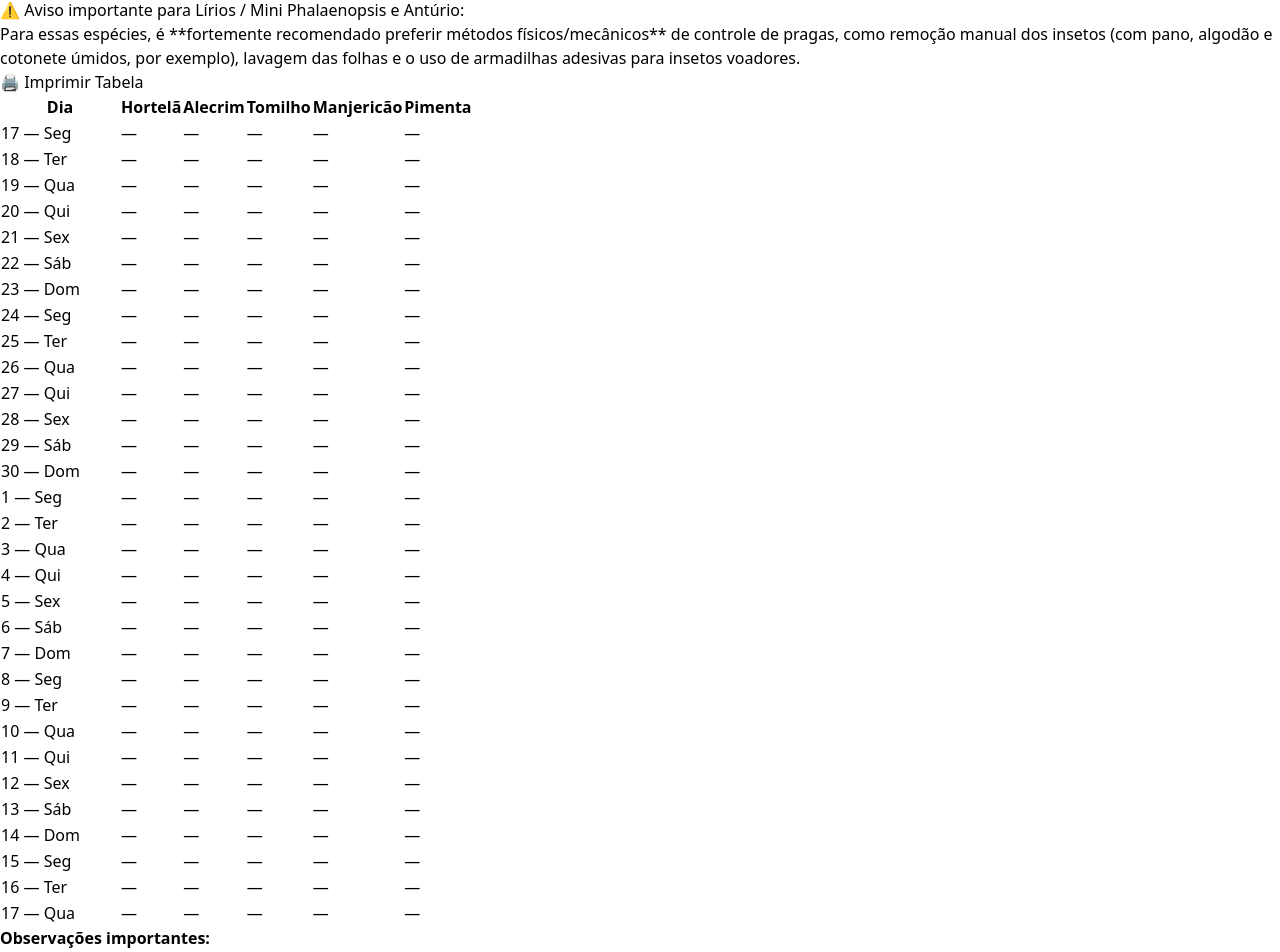
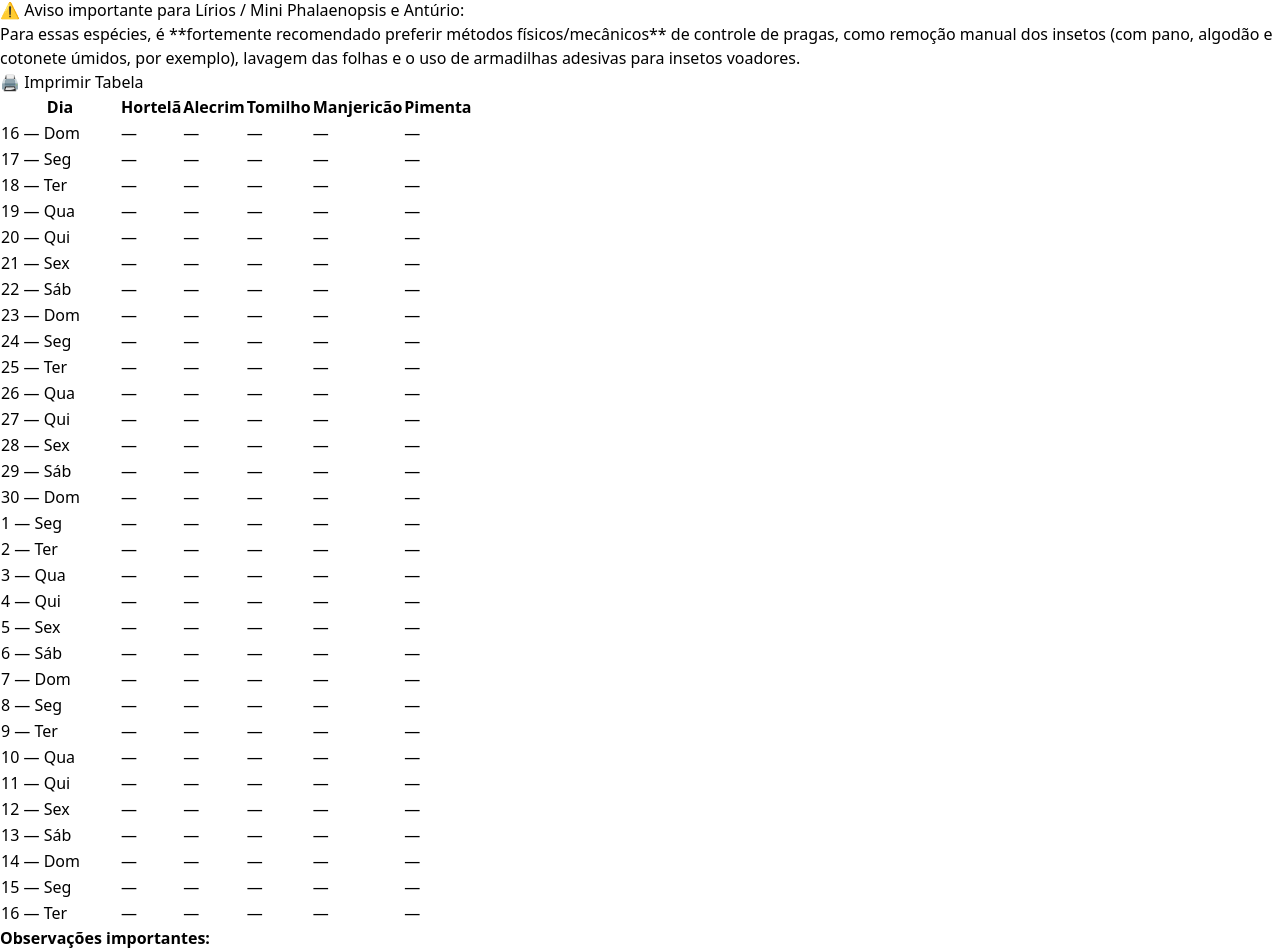
Before and after one commit to arquivosdovic/calendario-fitossanitario, a React (Vite) app: page / in a window 1280 px wide. Shown: the part 412-1364 px from the top of the page. Built offline with nearby package versions, Linux system fonts and the light colour scheme.

Commit message:
Update App.jsx

```diff
--- a/src/App.jsx
+++ b/src/App.jsx
@@ -1,6 +1,5 @@
 import React, { useState, useMemo } from 'react';
 import { DateTime } from 'luxon';
-
 
 const TARGET_TIMEZONE = 'America/Sao_Paulo';
 
@@ -9,7 +8,9 @@ const parseLocalDate = (str) => {
   // 2. Define o fuso horário de origem como 'local' (GMT-3)
   // 3. Define o horário para 'startOf("day")' para garantir 00:00:00
 
-  return DateTime.fromISO(str, { zone: TARGET_TIMEZONE }).startOf('day').toJSDate();
+  return DateTime.fromISO(str, { zone: TARGET_TIMEZONE })
+    .startOf('day')
+    .toJSDate();
 };
 
 // Calendário Fitossanitário - componente React (single-file)
@@ -260,10 +261,12 @@ function isDisease(pest) {
 }
 
 function generateSchedule({ startDate, endDate, selections }) {
+  // OBS: Assume que startDate e endDate são agora objetos Luxon DateTime.
   const calendar = {};
   const perPlantNeeded = {};
+  const scheduleByPlant = {};
 
-  // Calcula produtos necessários por planta (mesma lógica que você já tem)
+  // --- 1. Calcula produtos necessários por planta ---
   for (const plant of Object.keys(selections)) {
     const pests = selections[plant].pests || [];
     const needed = new Set();
@@ -279,19 +282,32 @@ function generateSchedule({ startDate, endDate, selections }) {
     perPlantNeeded[plant] = Array.from(needed);
   }
 
-  // Gera calendário por planta/dia
-  const scheduleByPlant = {};
-  // 1. Calcula a diferença em milissegundos
-  const diffTime = endDate.getTime() - startDate.getTime();
-  // 2. Converte para dias (1 dia = 86,400,000 ms)
-  const diffDays = Math.ceil(diffTime / (1000 * 60 * 60 * 24));
-  // 3. Adiciona 1 para INCLUIR o dia final na contagem
-  const totalDays = diffDays + 1;
+  // --- 2. CÁLCULO DE DIAS E INICIALIZAÇÃO DO CALENDÁRIO (LUXON SAFE) ---
+
+  // Calcula a diferença de dias usando Luxon (seguro para fuso)
+  // O +1 garante que o dia final (endDate) seja incluído.
+  const totalDays = Math.ceil(endDate.diff(startDate, 'days').days) + 1;
+
+  // Loop para INICIALIZAR o objeto 'calendar' e definir as chaves.
+  for (let i = 0; i < totalDays; i++) {
+    // Luxon adiciona dias de forma segura, mantendo o fuso correto.
+    const currentLuxon = startDate.plus({ days: i });
+
+    // dayKey extraído com formato ISO 'YYYY-MM-DD', garantindo o dia correto.
+    const dayKey = currentLuxon.toISODate();
+
+    calendar[dayKey] = {};
+    for (const p of PLANTS) calendar[dayKey][p] = [];
+  }
+
+  // -------------------------------------------------------------
+
+  // --- 3. LÓGICA DE AGENDAMENTO (CÁLCULO DOS DIAS DE APLICAÇÃO) ---
 
   for (const plant of Object.keys(selections)) {
     const needed = perPlantNeeded[plant];
     scheduleByPlant[plant] = [];
-    const placed = [];
+    const placed = []; // Usado para rastrear conflitos na planta atual
 
     for (const pid of needed) {
       const prod = PRODUCTS.find((p) => p.id === pid);
@@ -301,6 +317,7 @@ function generateSchedule({ startDate, endDate, selections }) {
       const incompatIds = prod.incompativeis || [];
       const minSeparation = 3;
 
+      // Busca o primeiro dia disponível que não tem conflito
       while (dayOffset < totalDays) {
         const conflictSameDay = placed.some(
           (pl) =>
@@ -325,6 +342,7 @@ function generateSchedule({ startDate, endDate, selections }) {
 
       if (dayOffset >= totalDays) continue;
 
+      // Agendamento das repetições
       for (let d = dayOffset; d < totalDays; d += prod.frequenciaDias) {
         const conflictSameDay = placed.some(
           (pl) =>
@@ -351,31 +369,33 @@ function generateSchedule({ startDate, endDate, selections }) {
     scheduleByPlant[plant] = placed;
   }
 
-  // Preenche calendário
-  for (let i = 0; i < totalDays; i++) {
-    const current = new Date(startDate);
-    current.setDate(current.getDate() + i);
-    const pad = (n) => (n < 10 ? '0' + n : n);
-    const dayKey = `${current.getFullYear()}-${pad(
-      // **Ajuste aqui**
-      current.getMonth() + 1
-    )}-${pad(current.getDate())}`;
+  // -----------------------------------------------------------------
 
-    calendar[dayKey] = {};
-    for (const p of PLANTS) calendar[dayKey][p] = [];
-  }
+  // --- 4. PREENCHIMENTO FINAL DO CALENDÁRIO (CÓDIGO REMOVIDO/SUBSTITUÍDO) ---
+
+  // O loop anterior de inicialização do calendário já fez a primeira passagem.
+  // O código abaixo preenche o objeto 'calendar' com os agendamentos calculados.
+
+  // Removi o loop redundante que usava new Date(startDate) e .setDate()!
 
   for (const plant of Object.keys(scheduleByPlant)) {
     for (const item of scheduleByPlant[plant]) {
-      const current = new Date(startDate);
-      current.setDate(current.getDate() + item.dayOffset);
-      const pad = (n) => (n < 10 ? '0' + n : n);
-      const dayKey = `${current.getFullYear()}-${pad(
-        current.getMonth() + 1
-      )}-${pad(current.getDate())}`;
+      // CORREÇÃO: Usar o Luxon para calcular a data correta
+      const currentLuxon = startDate.plus({ days: item.dayOffset });
+
+      // CORREÇÃO: Usar toISODate() para gerar o dayKey correto
+      const dayKey = currentLuxon.toISODate();
+
+      // Verificar se a chave existe (deve existir, pois foi inicializada no passo 2)
+      if (!calendar[dayKey]) {
+        // Caso extremo: Se a chave não existir, pular (debug: nunca deveria acontecer)
+        continue;
+      }
 
       const prod = PRODUCTS.find((p) => p.id === item.id);
       if (!prod) continue;
+
+      // Adiciona o produto à data/planta correta
       calendar[dayKey][plant].push(
         prod.nome + (prod.tipo ? ` (${prod.tipo})` : '')
       );
@@ -433,10 +453,21 @@ export default function FitossanitarioApp() {
     new Date(today.getFullYear(), today.getMonth(), today.getDate() + 30)
   );
 
-  const { calendar, perPlantNeeded } = useMemo(
-    () => generateSchedule({ startDate, endDate, selections }),
-    [startDate, endDate, selections]
-  );
+  const { calendar, perPlantNeeded } = useMemo(() => {
+    // Converte as datas de estado (Date nativo) para Luxon DateTime no fuso correto.
+    const luxonStartDate = DateTime.fromJSDate(startDate, {
+      zone: TARGET_TIMEZONE,
+    });
+    const luxonEndDate = DateTime.fromJSDate(endDate, {
+      zone: TARGET_TIMEZONE,
+    });
+
+    return generateSchedule({
+      startDate: luxonStartDate,
+      endDate: luxonEndDate,
+      selections,
+    });
+  }, [startDate, endDate, selections]);
 
   const { daysInMonth } = monthInfo(year, monthIndex);
 
```
